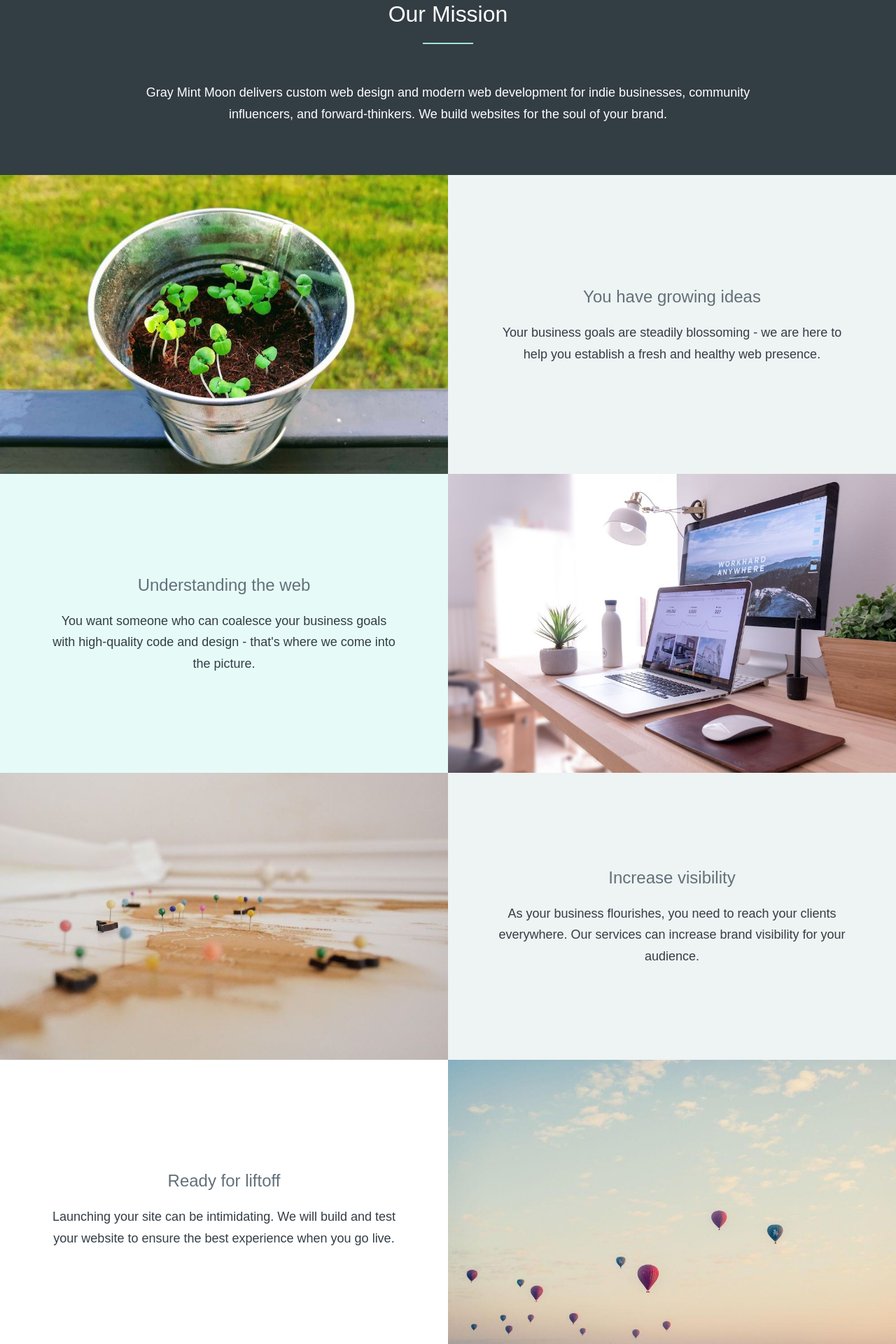
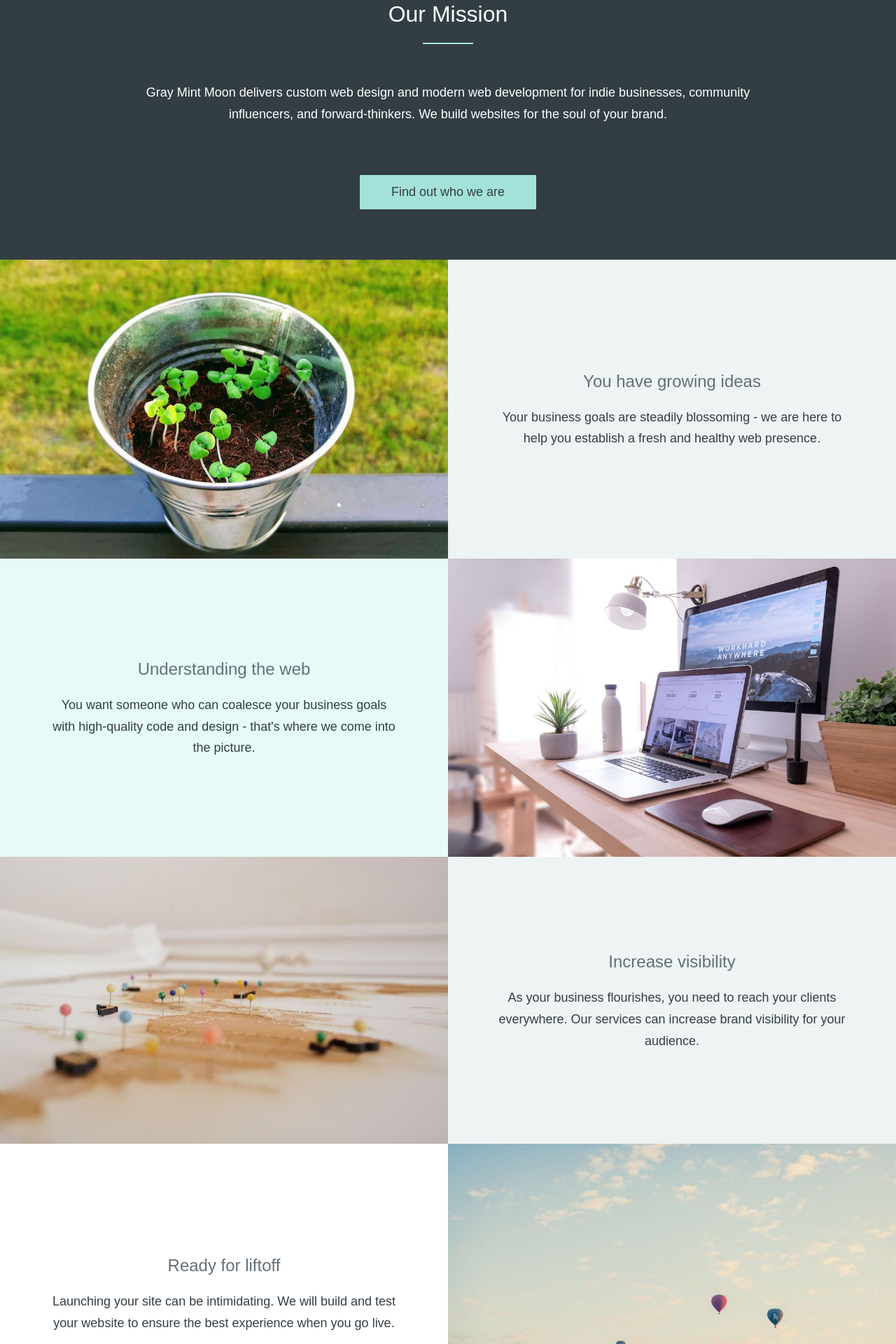
Before and after one commit to graymintmoon/graymintmoon.github.io, a Jekyll site: the page built from index.md, in a window 1280 px wide. Shown: the part 975-2895 px from the top of the page at 70% size. Built offline with Jekyll 4.4.1, drawn with Linux system fonts in a browser that asks for light colours; nearby versions of some CDN libraries; some web fonts are replaced.

Commit message:
cta in mission

```diff
--- a/_includes/footer.html
+++ b/_includes/footer.html
@@ -40,9 +40,6 @@
 				<div class="column_third_block">
 					<ul class="footer_list">
 						<a href="/coming-soon">
-							<li class="footer_list_item">Get Started</li>
-						</a>
-						<a href="/coming-soon">
 							<li class="footer_list_item">Blog & Updates</li>
 						</a>
 						<a href="/coming-soon">
--- a/_sass/utils/_text.scss
+++ b/_sass/utils/_text.scss
@@ -22,4 +22,5 @@
 	&_trim_top {margin-top: 0;}
 	&_trim_bottom {margin-bottom: 0;}
 	&_pad_bottom{padding-bottom: $spacing-unit / 2;}
+	&_margin_top{margin-top: $spacing-unit * 2;}
 }
--- a/index.md
+++ b/index.md
@@ -19,6 +19,7 @@ title: Web Design and Development For Holistic Businesses
 		<h3 class="text_white">Our Mission</h3>
 		<hr class="divider">
 		<p class="text_white">{{site.mission}}</p>
+		<p><a class="text_margin_top page_submit text_dark" href="/about">Find out who we are</a></p>
 	</div>
 </div>
 {% include offerings.html %}
```
